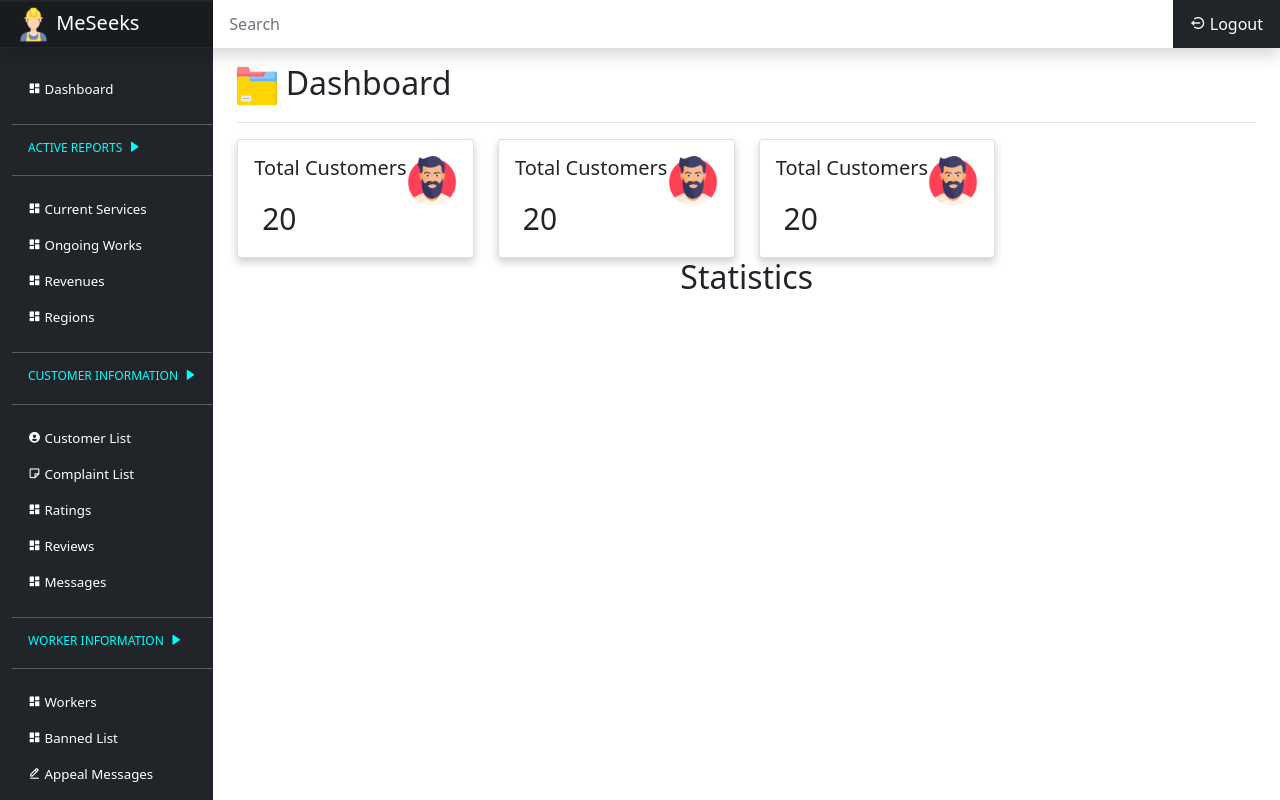
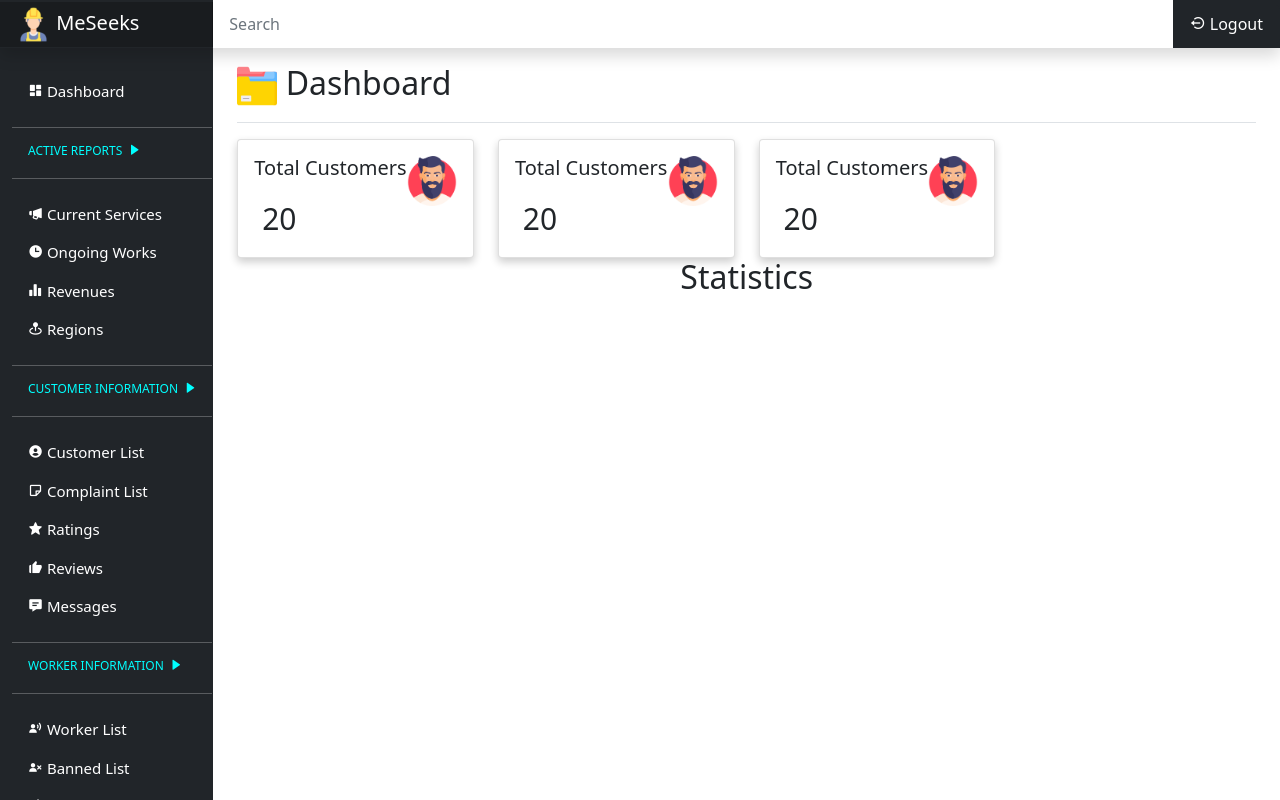
Before and after one commit to 507S/MeSeeks, a React (Create React App) app in the folder client/: page /dashboard in a window 1280 px wide. Built offline with nearby package versions, Linux system fonts and the light colour scheme.

Commit message:
admin dashboard sidebar icon resolved

```diff
--- a/client/src/components/admin components/admin dashboard components/AdminDashboardSideBarNavList.js
+++ b/client/src/components/admin components/admin dashboard components/AdminDashboardSideBarNavList.js
@@ -20,7 +20,7 @@ export default function AdminDashboardSideBarNavList({
         >
           <i
             className={sideBarNavListIconClassName}
-            style={{ fontSize: "13px" }}
+            style={{ fontSize: "15px" }}
           ></i>
           &nbsp;
           {sideBarNavListText}
--- a/client/src/components/admin components/admin dashboard components/admin sideBarNavList partials/AdminDashboardSideBarNavListPartials.js
+++ b/client/src/components/admin components/admin dashboard components/admin sideBarNavList partials/AdminDashboardSideBarNavListPartials.js
@@ -1,5 +1,4 @@
 import React from "react";
-
 import AdminDashboardSideBarNavList from "../AdminDashboardSideBarNavList";
 import AdminDashboardSideBarNavListCategory from "../AdminDashboardSideBarNavListCategory";
 
@@ -30,7 +29,7 @@ export default function AdminDashboardSideBarNavListPartials() {
         sideBarNavLinkClassName="nav-link active"
         sideBarNavListTextColor="white"
         sideBarNavListRedirectLink="#"
-        sideBarNavListIconClassName="bx bxs-dashboard"
+        sideBarNavListIconClassName="bx bxs-megaphone"
         sideBarNavListText="Current Services"
         ariaCurrent="page"
       />
@@ -39,7 +38,7 @@ export default function AdminDashboardSideBarNavListPartials() {
         sideBarNavLinkClassName="nav-link active"
         sideBarNavListTextColor="white"
         sideBarNavListRedirectLink="#"
-        sideBarNavListIconClassName="bx bxs-dashboard"
+        sideBarNavListIconClassName="bx bxs-time"
         sideBarNavListText="Ongoing Works"
         ariaCurrent="page"
       />
@@ -48,7 +47,7 @@ export default function AdminDashboardSideBarNavListPartials() {
         sideBarNavLinkClassName="nav-link active"
         sideBarNavListTextColor="white"
         sideBarNavListRedirectLink="#"
-        sideBarNavListIconClassName="bx bxs-dashboard"
+        sideBarNavListIconClassName="bx bxs-bar-chart-alt-2"
         sideBarNavListText="Revenues"
         ariaCurrent="page"
       />
@@ -56,7 +55,7 @@ export default function AdminDashboardSideBarNavListPartials() {
         sideBarNavListClassName="nav-item"
         sideBarNavLinkClassName="nav-link active"
         sideBarNavListRedirectLink="#"
-        sideBarNavListIconClassName="bx bxs-dashboard"
+        sideBarNavListIconClassName="bx bxs-map-pin"
         sideBarNavListText="Regions"
         ariaCurrent="page"
       />
@@ -91,7 +90,7 @@ export default function AdminDashboardSideBarNavListPartials() {
         sideBarNavListClassName="nav-item"
         sideBarNavLinkClassName="nav-link active"
         sideBarNavListRedirectLink="#"
-        sideBarNavListIconClassName="bx bxs-dashboard"
+        sideBarNavListIconClassName="bx bxs-star"
         sideBarNavListText="Ratings"
         ariaCurrent="page"
       />
@@ -99,7 +98,7 @@ export default function AdminDashboardSideBarNavListPartials() {
         sideBarNavListClassName="nav-item"
         sideBarNavLinkClassName="nav-link active"
         sideBarNavListRedirectLink="#"
-        sideBarNavListIconClassName="bx bxs-dashboard"
+        sideBarNavListIconClassName="bx bxs-like"
         sideBarNavListText="Reviews"
         ariaCurrent="page"
       />
@@ -107,7 +106,7 @@ export default function AdminDashboardSideBarNavListPartials() {
         sideBarNavListClassName="nav-item"
         sideBarNavLinkClassName="nav-link active"
         sideBarNavListRedirectLink="#"
-        sideBarNavListIconClassName="bx bxs-dashboard"
+        sideBarNavListIconClassName="bx bxs-message-detail"
         sideBarNavListText="Messages"
         ariaCurrent="page"
       />
@@ -127,15 +126,15 @@ export default function AdminDashboardSideBarNavListPartials() {
         sideBarNavListClassName="nav-item"
         sideBarNavLinkClassName="nav-link active"
         sideBarNavListRedirectLink="#"
-        sideBarNavListIconClassName="bx bxs-dashboard"
-        sideBarNavListText="Workers"
+        sideBarNavListIconClassName="bx bxs-user-voice"
+        sideBarNavListText="Worker List"
         ariaCurrent="page"
       />
       <AdminDashboardSideBarNavList
         sideBarNavListClassName="nav-item"
         sideBarNavLinkClassName="nav-link active"
         sideBarNavListRedirectLink="#"
-        sideBarNavListIconClassName="bx bxs-dashboard"
+        sideBarNavListIconClassName="bx bxs-user-x"
         sideBarNavListText="Banned List"
         ariaCurrent="page"
       />
@@ -160,7 +159,7 @@ export default function AdminDashboardSideBarNavListPartials() {
         sideBarNavListClassName="nav-item"
         sideBarNavLinkClassName="nav-link active"
         sideBarNavListRedirectLink="#"
-        sideBarNavListIconClassName="bx bxs-dashboard"
+        sideBarNavListIconClassName="bx bxs-message-alt-edit"
         sideBarNavListText="Compose message"
         ariaCurrent="page"
       />
@@ -176,7 +175,7 @@ export default function AdminDashboardSideBarNavListPartials() {
         sideBarNavListClassName="nav-item"
         sideBarNavLinkClassName="nav-link active"
         sideBarNavListRedirectLink="#"
-        sideBarNavListIconClassName="bx bxs-dashboard"
+        sideBarNavListIconClassName="bx bxs-folder-minus"
         sideBarNavListText="Remove Service"
         ariaCurrent="page"
       />
@@ -192,7 +191,7 @@ export default function AdminDashboardSideBarNavListPartials() {
         sideBarNavListClassName="nav-item"
         sideBarNavLinkClassName="nav-link active"
         sideBarNavListRedirectLink="#"
-        sideBarNavListIconClassName="bx bxs-dashboard"
+        sideBarNavListIconClassName="bx bxs-user-minus"
         sideBarNavListText="Ban Worker"
         ariaCurrent="page"
       />
@@ -200,7 +199,7 @@ export default function AdminDashboardSideBarNavListPartials() {
         sideBarNavListClassName="nav-item"
         sideBarNavLinkClassName="nav-link active"
         sideBarNavListRedirectLink="#"
-        sideBarNavListIconClassName="bx bxs-dashboard"
+        sideBarNavListIconClassName="bx bxs-user-check"
         sideBarNavListText="Remove Ban"
         ariaCurrent="page"
       />
@@ -216,7 +215,7 @@ export default function AdminDashboardSideBarNavListPartials() {
         sideBarNavListClassName="nav-item"
         sideBarNavLinkClassName="nav-link active"
         sideBarNavListRedirectLink="#"
-        sideBarNavListIconClassName="bx bxs-dashboard"
+        sideBarNavListIconClassName="bx bxs-no-entry"
         sideBarNavListText="Remove Region"
         ariaCurrent="page"
       />
--- a/client/src/styles/global/admin global/AdminDashboardCards.css
+++ b/client/src/styles/global/admin global/AdminDashboardCards.css
@@ -59,11 +59,11 @@
 }
 
 .p {
-  font-size: smaller;
+  font-size: 15px;
 }
 
 li {
-  font-size: smaller;
+  font-size: 15px;
 }
 
 li:hover {
```
